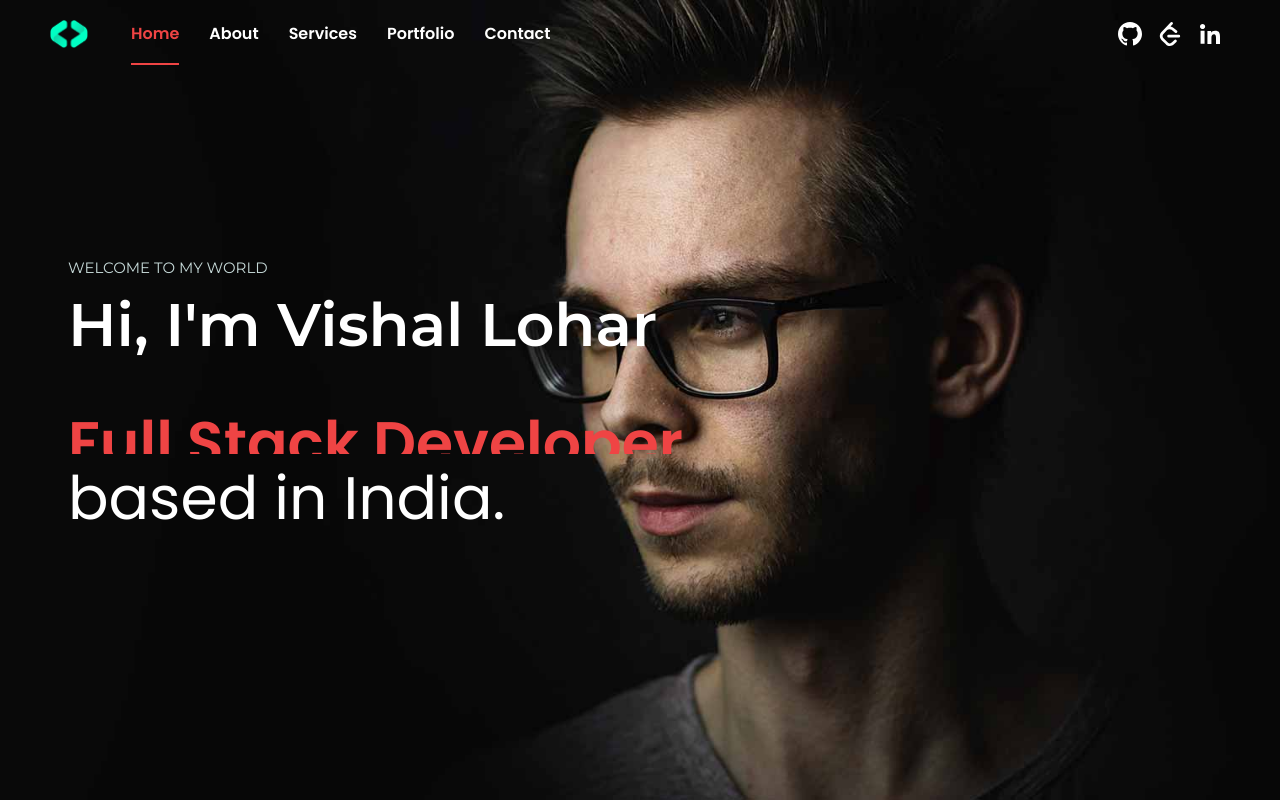
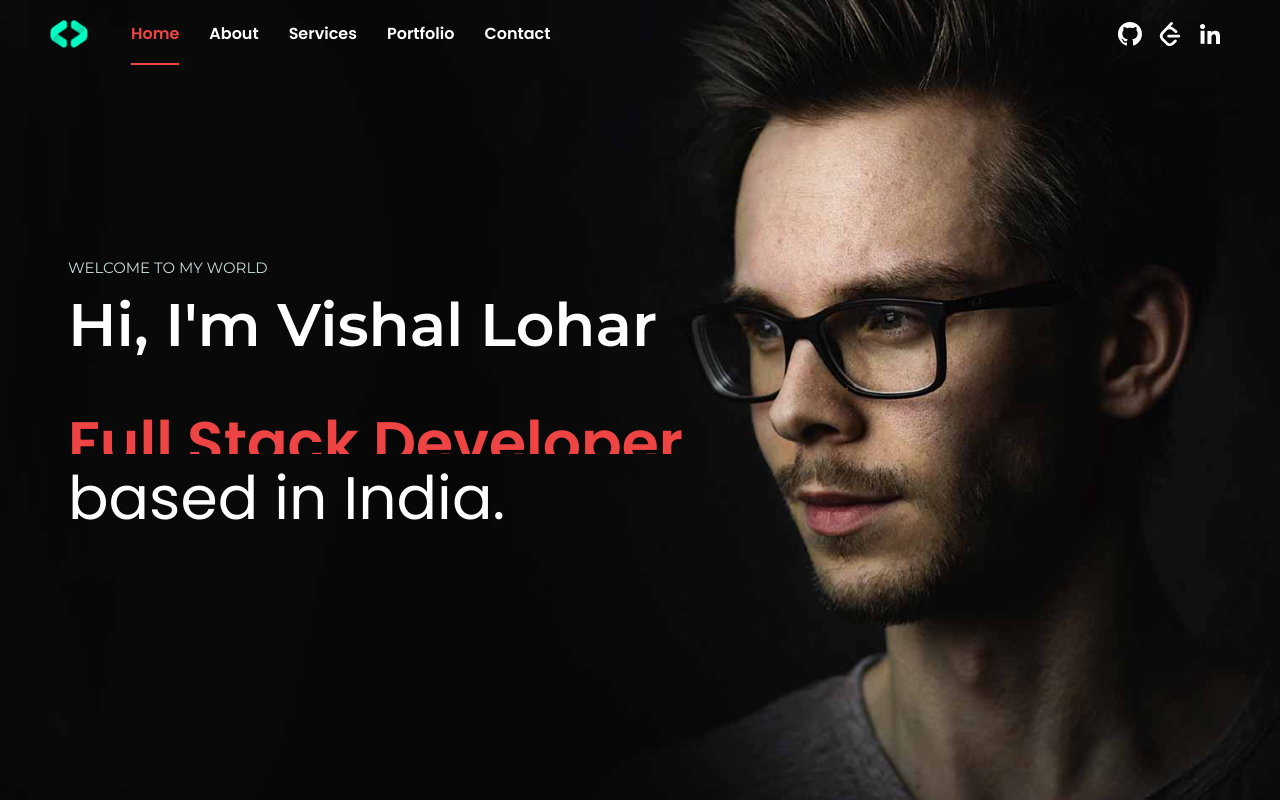
Before and after one commit to vlohar08/portfolio, a Next.js app: page / in a window 1280 px wide. Shown: the top 800 px of the page. Built offline with nearby package versions, Linux system fonts and the light colour scheme.

Commit message:
Upgraded Next.js and other packages versions

```diff
--- a/components/MainHeroSection.js
+++ b/components/MainHeroSection.js
@@ -2,7 +2,7 @@ const MainHeroSection = () => {
   return (
     <section
       id="home"
-      className="bg-hero-image bg-no-repeat bg-cover relative bg-right w-full h-[50vh] sm:h-[80vh] lg:h-[100vh] bg-black text-white"
+      className="bg-hero-image bg-no-repeat bg-cover relative bg-center w-full h-[50vh] sm:h-[80vh] lg:h-[100vh] bg-black text-white"
     >
       <div className="absolute top-1/2 translate-y-[-50%] left-1/2 translate-x-[-50%] p-7 w-[100%] max-w-[1200px]">
         <p className="font-montserrat font-400 text-[13px] sm:text-[15px] text-[#c6d9d8]">
--- a/next.config.js
+++ b/next.config.js
@@ -1,11 +1,6 @@
 /** @type {import('next').NextConfig} */
 const nextConfig = {
   reactStrictMode: true,
-  swcMinify: true,
-  images: {
-    loader: "akamai",
-    path: "",
-  },
 };
 
 module.exports = nextConfig;
```
Also changed, not shown: package.json (+6 -6 lines), 1 other file (tests, documents, lock files or other folders).
